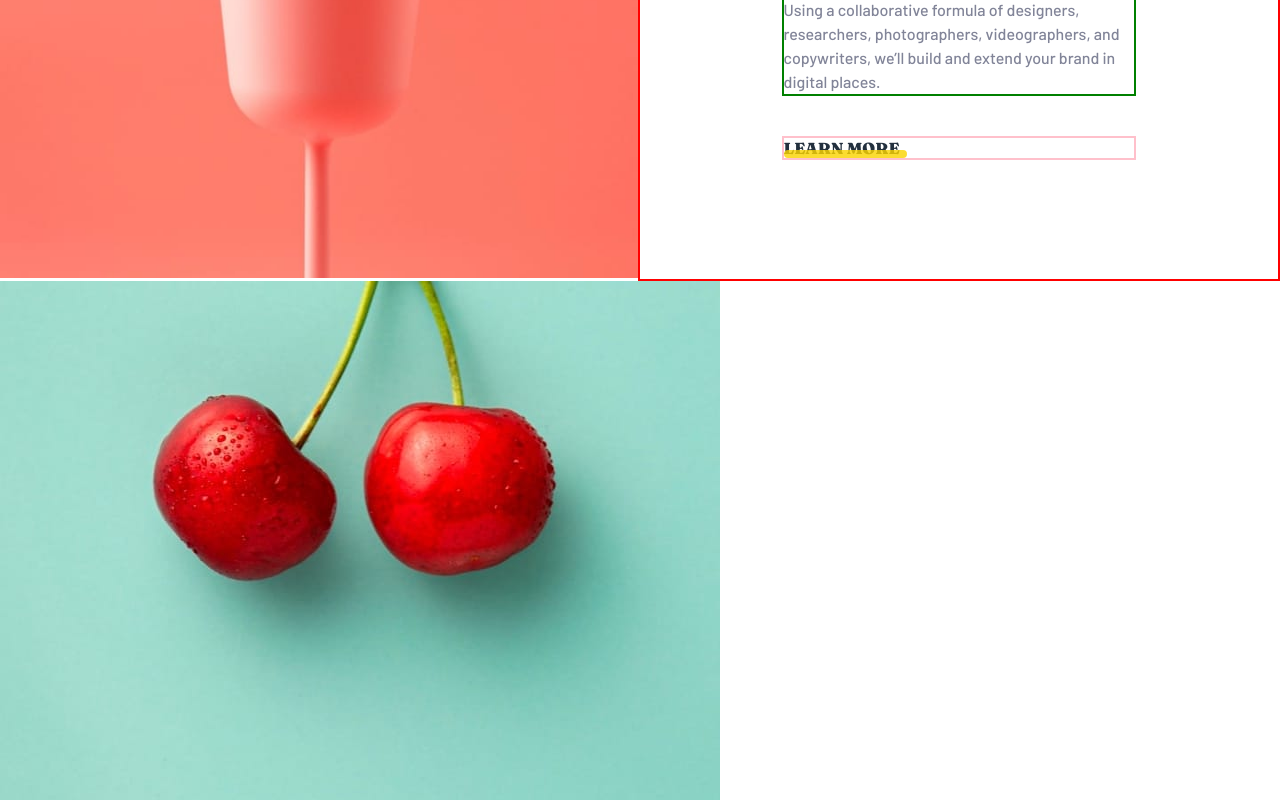
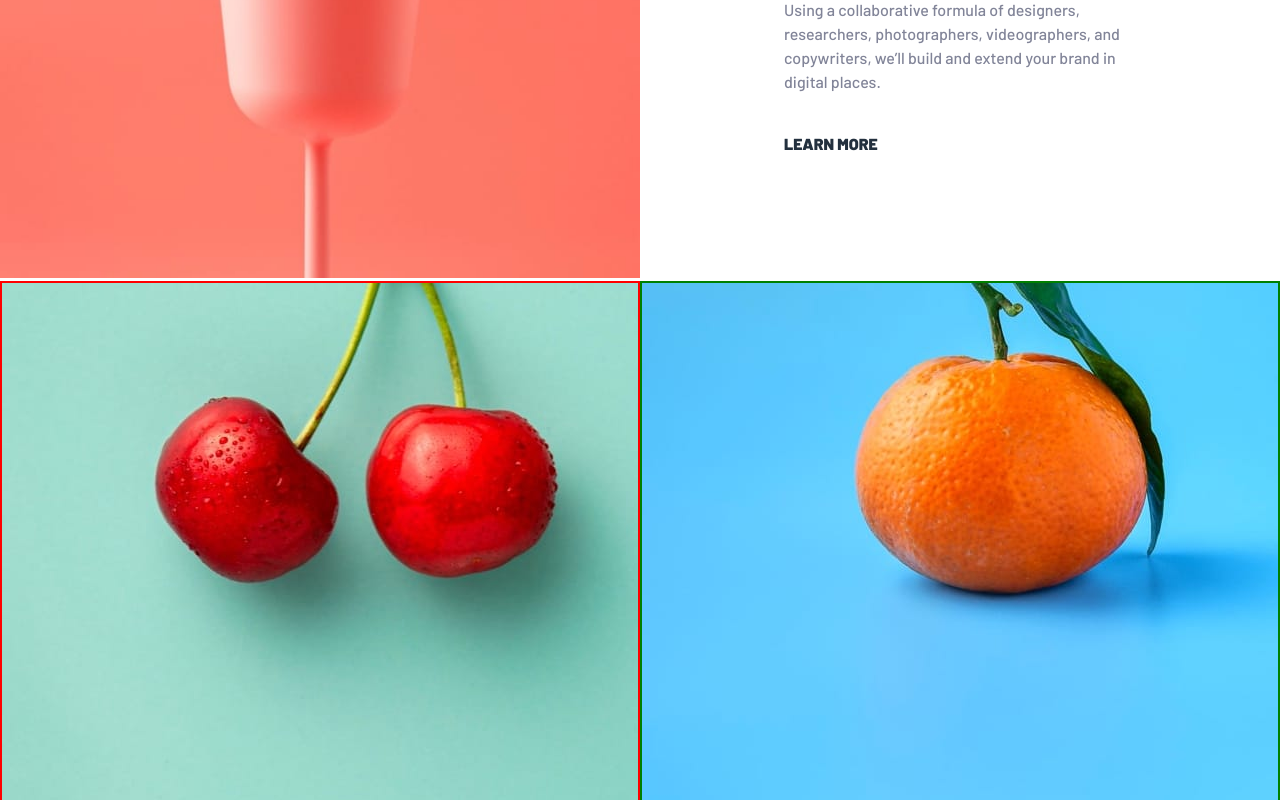
Before and after one commit to ibra-san/sunnyside-agency-landing-page-main, a React (Create React App) app in the folder frontend/: page / in a window 1280 px wide. Shown: the part 1500-2300 px from the top of the page. Built offline with nearby package versions, Linux system fonts and the light colour scheme; a web font is replaced by a local one.

Commit message:
Update: Section 1 and Section 2 completed

```diff
--- a/frontend/src/App.scss
+++ b/frontend/src/App.scss
@@ -210,7 +210,6 @@ $DefaultFontSize: 18px;
     width: 100%;
 
     &__Text {
-      border: 2px solid red;
       width: 50vw;
       display: flex;
       flex-direction: column;
@@ -218,7 +217,6 @@ $DefaultFontSize: 18px;
       align-items: center;
 
       &--Title {
-        border: 2px solid yellow;
         margin-bottom: 40px;
         font-size: 35px;
         font-weight: 900;
@@ -228,7 +226,6 @@ $DefaultFontSize: 18px;
       }
 
       &--Body {
-        border: 2px solid green;
         width: 55%;
         line-height: 150%;
         font-weight: 500;
@@ -237,27 +234,58 @@ $DefaultFontSize: 18px;
       }
 
       &--Button {
-        border: 2px solid pink;
         font-weight: 900;
         color: $VeryDarkBlue;
         width: 55%;
         font-family: 'Fraunces', serif;
-        display: flex;
-        flex-direction: column;
-        position: relative;
+
+
         span {
-          border: 4px solid $Yellow;
-          border-radius: 2rem;
-          position: absolute;
-          width: 115px;
-          bottom: 0%;
+          &:hover {
+            text-decoration:underline;
+            text-decoration-thickness:15px;
+            text-decoration-color: $Yellow;
+            text-underline-offset: -3px;
+            text-decoration-skip-ink:none ;
+            cursor: pointer;
+            }
         }
 
+
       }
+
+      #s2__button {
+
+        span {
+          &:hover {
+            text-decoration:underline;
+            text-decoration-thickness:15px;
+            text-decoration-color: $SoftRed;
+            text-underline-offset: -3px;
+            text-decoration-skip-ink:none ;
+            cursor: pointer;
+            }
+        }
+      }
+
+
     }
 
     &__Img {
       width: 50vw;
     }
   }
+
+  .Section3 {
+    display: flex;
+    &__Graphic {
+      border: 2px solid red;
+      width: 50vw;
+    }
+
+    &__Photo {
+      border: 2px solid green;
+      width: 50vw;
+    }
+  }
 }
--- a/frontend/src/components/Section1.js
+++ b/frontend/src/components/Section1.js
@@ -6,7 +6,7 @@ function Section1() {
       <div className='Section1__Text'>
         <h1 className='Section1__Text--Title'>Transform your brand</h1>
         <p className='Section1__Text--Body'>We are a full-service creative agency specializing in helping brands grow fast. Engage your clients through compelling visuals that do most of the marketing for you.</p>
-        <div className='Section1__Text--Button'> <span></span> LEARN MORE  </div>
+        <div className='Section1__Text--Button'> <span>LEARN MORE</span>  </div>
       </div>
 
       <picture className='Section1__Pic'>
--- a/frontend/src/components/Section2.js
+++ b/frontend/src/components/Section2.js
@@ -11,7 +11,7 @@ function Section2() {
       <div className='Section2__Text'>
         <h1 className='Section2__Text--Title'>Stand out to the right audience </h1>
         <p className='Section2__Text--Body'>Using a collaborative formula of designers, researchers, photographers, videographers, and copywriters, we’ll build and extend your brand in digital places.</p>
-        <div className='Section2__Text--Button'>LEARN MORE <span></span></div>
+        <div className='Section2__Text--Button' id='s2__button'><span>LEARN MORE</span></div>
       </div>
     </section>
   )
```
